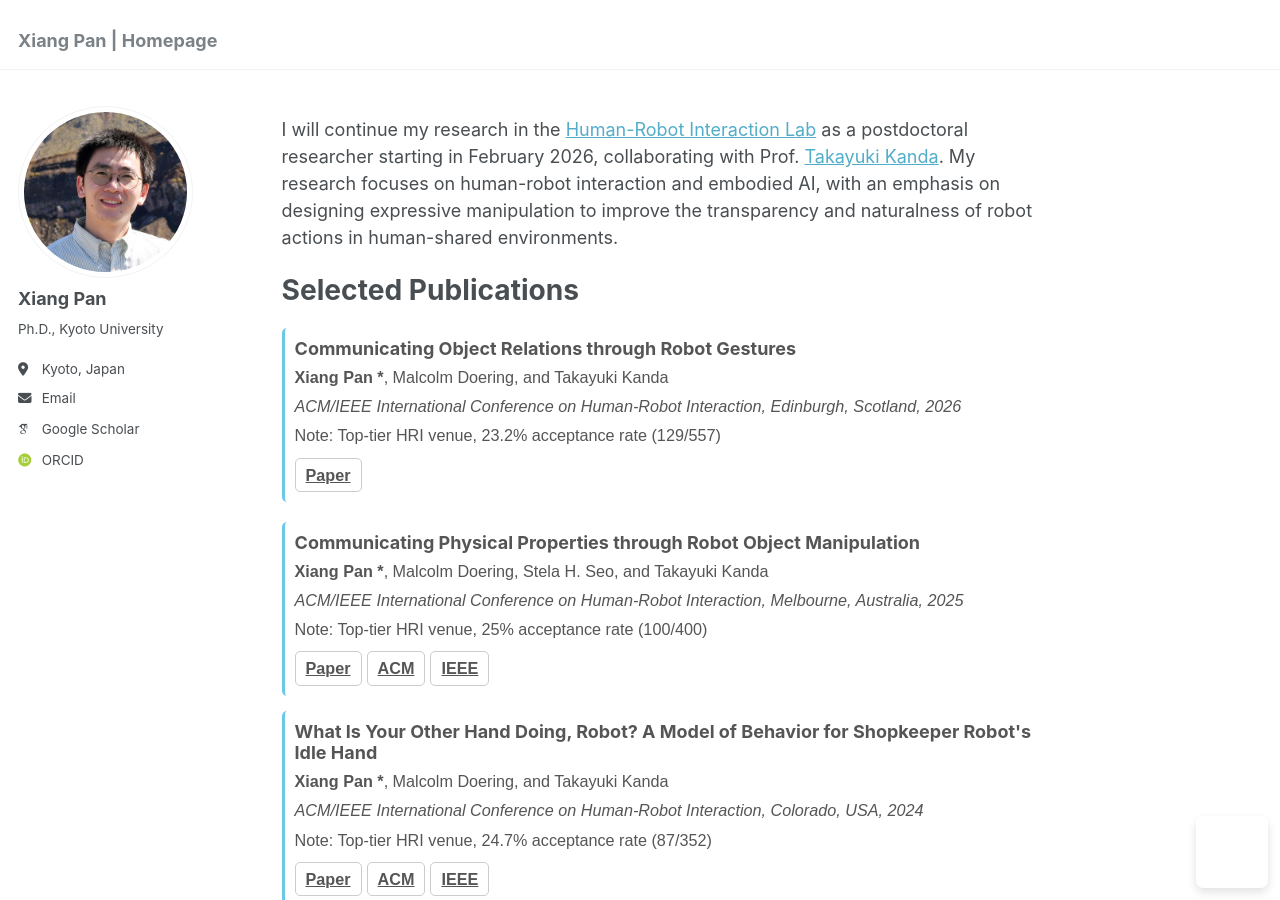
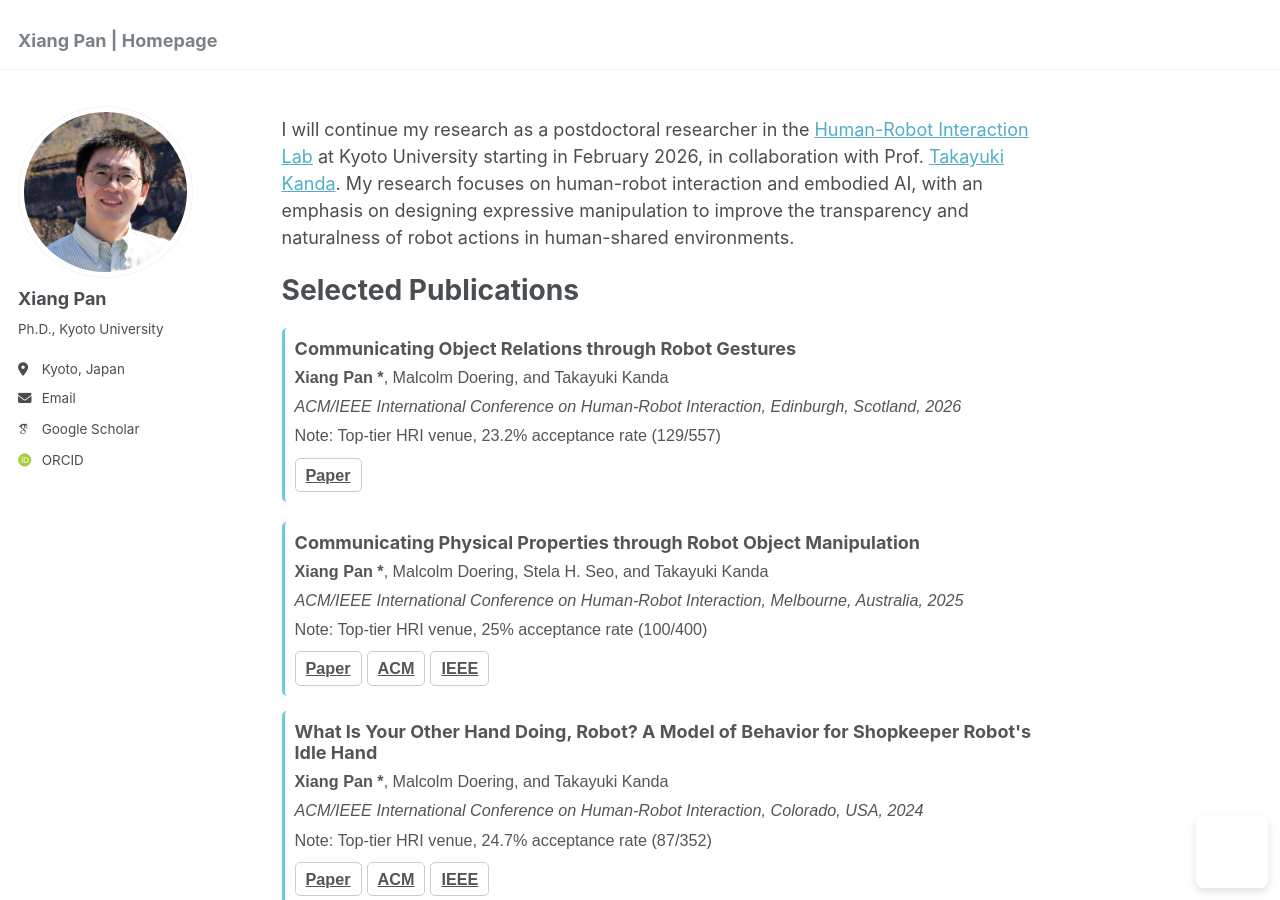
Before and after one commit to pan-xiang/pan-xiang.github.io, a Jekyll site: the page built from _pages/about.md, in a window 1280 px wide and 900 px high. Built offline with Jekyll 4.4.1, drawn with Linux system fonts in a browser that asks for light colours; some web fonts are replaced; a script that is not in the unit is left out.

Commit message:
Update about.md

```diff
--- a/_pages/about.md
+++ b/_pages/about.md
@@ -7,8 +7,7 @@ redirect_from:
   - /about.html
 ---
 
-
-I will continue my research in the [Human-Robot Interaction Lab](https://www.robot.soc.i.kyoto-u.ac.jp/en/) as a postdoctoral researcher starting in February 2026, collaborating with Prof. [Takayuki Kanda](https://scholar.google.com/citations?hl=en&user=BL9EACgAAAAJ). My research focuses on human-robot interaction and embodied AI, with an emphasis on designing expressive manipulation to improve the transparency and naturalness of robot actions in human-shared environments.
+I will continue my research as a postdoctoral researcher in the [Human-Robot Interaction Lab](https://www.robot.soc.i.kyoto-u.ac.jp/en/) at Kyoto University starting in February 2026, in collaboration with Prof. [Takayuki Kanda](https://scholar.google.com/citations?hl=en&user=BL9EACgAAAAJ). My research focuses on human-robot interaction and embodied AI, with an emphasis on designing expressive manipulation to improve the transparency and naturalness of robot actions in human-shared environments.
 
 
 # Selected Publications
```
